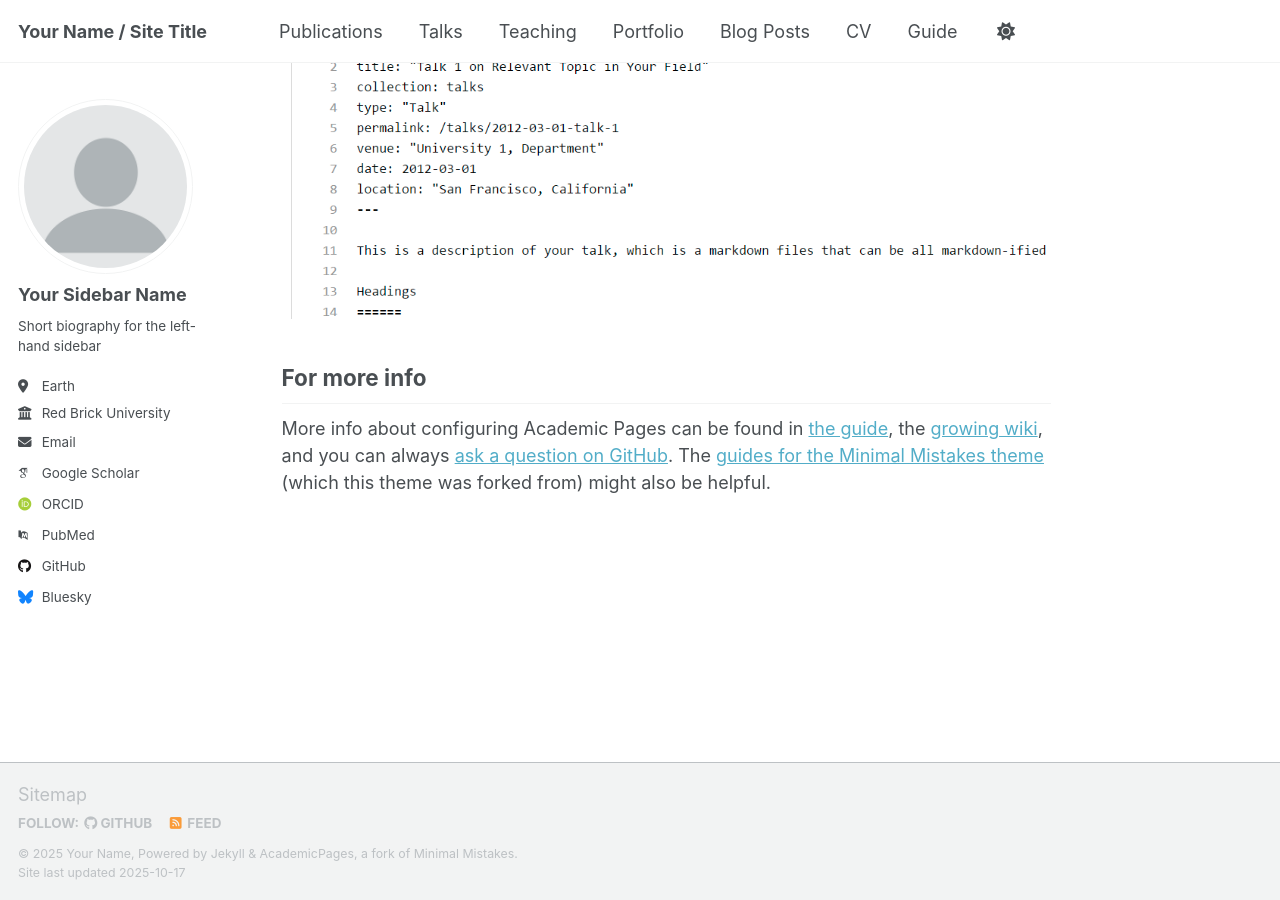
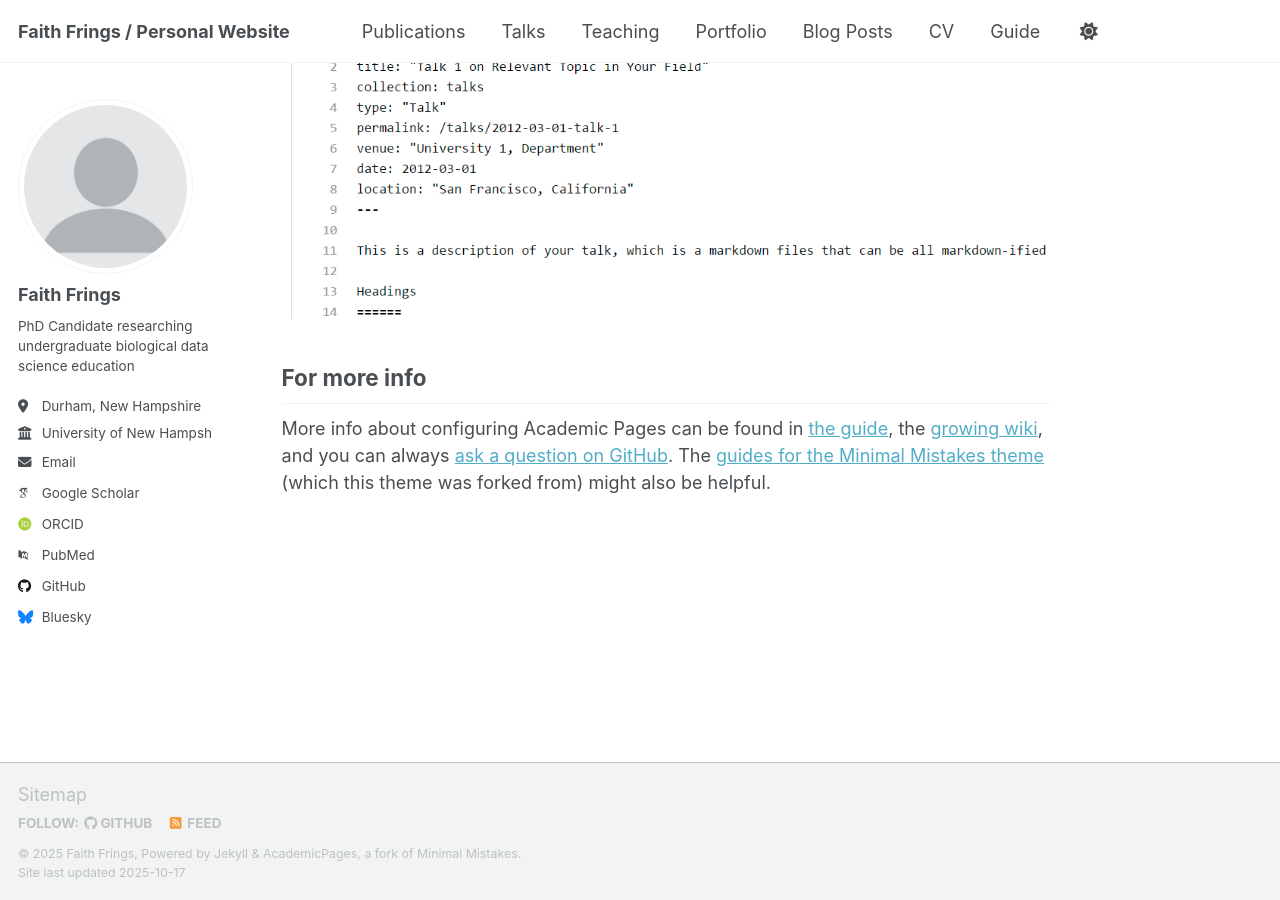
Before and after one commit to faithfrings/faithfrings.github.io, a Jekyll site: the page built from _pages/about.md, in a window 1280 px wide and 900 px high, scrolled down 2880 px. Built offline with Jekyll 4.4.1, drawn with Linux system fonts in a browser that asks for light colours; some web fonts are replaced; a script that is not in the unit is left out.

Commit message:
Revise personal website configuration
Updated site title, author information, and contact details.

```diff
--- a/_config.yml
+++ b/_config.yml
@@ -9,14 +9,14 @@
 # Basic Site Settings
 locale                   : "en-US"
 site_theme               : "default" # Currently available options are "default", "air"
-title                    : "Your Name / Site Title"
+title                    : "Faith Frings / Personal Website"
 title_separator          : "-"
-name                     : &name "Your Name"
-description              : &description "Your Name's academic portfolio"   # Update this with a general description of your site, this is the default if not overridden by a page
-url                      : https://academicpages.github.io # The base hostname & protocol for your site e.g. "https://[your GitHub username].github.io",
+name                     : &name "Faith Frings"
+description              : &description "Faith Frings's academic portfolio"   # Update this with a general description of your site, this is the default if not overridden by a page
+url                      : https://faithfrings.github.io # The base hostname & protocol for your site e.g. "https://[your GitHub username].github.io",
                                                            # or if you already have some other page hosted on Github then use "https://[your GitHub username].github.io/[Your Repo Name]"
 baseurl                  : "" # the subpath of your site, e.g. "/blog"
-repository               : "academicpages/academicpages.github.io"
+repository               : "faithfrings/faithfrings.github.io"
 
 # Site Author - The following control what appear as part of the author content on the side bar.
 #               If a field is blank the icon and link will not appear, otherwise it will be shown.
@@ -24,13 +24,13 @@ repository               : "academicpages/academicpages.github.io"
 author:
   # Biographic information
   avatar           : "profile.png"
-  name             : "Your Sidebar Name"
+  name             : "Faith Frings"
   pronouns         : # example: "she/her"
-  bio              : "Short biography for the left-hand sidebar"
-  location         : "Earth"
-  employer         : "Red Brick University"
+  bio              : "PhD Candidate researching undergraduate biological data science education"
+  location         : "Durham, New Hampshire"
+  employer         : "University of New Hampshire"
   uri              : # URL
-  email            : "none@example.org"
+  email            : "Faith.Frings@unh.edu"
 
   # Academic websites
   academia         : # URL
```
